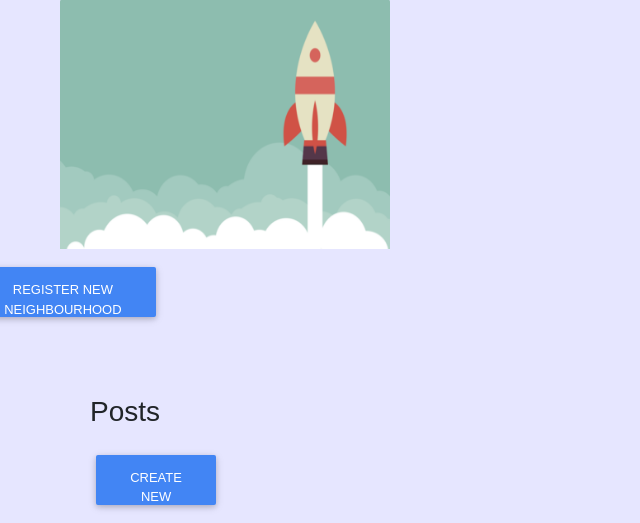
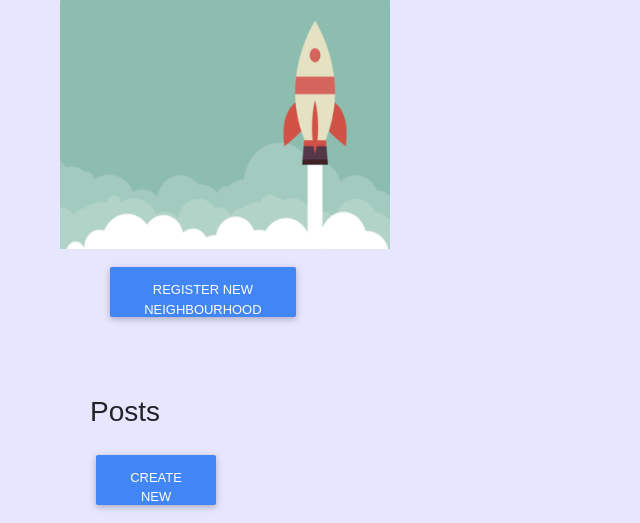
Before and after one commit to 3xistentialcrisis/Hood, a Django app: page /homepage/ in a window 1280 px wide. Shown: the part 963-1486 px from the top of the page, without its empty margins (0-640 px from the left). Run offline with Django 3.2, Linux system fonts and the light colour scheme; the visitor is signed in with stand-in values (Sample User, id 1); data that the repository does not hold is empty; some libraries are stand-ins or nearby versions.

```diff
--- a/hoodapp/templates/homepage.html
+++ b/hoodapp/templates/homepage.html
@@ -55,7 +55,7 @@
                                                 <br>
                                                 <div class="text-center">
                                                         <a href="{% url 'hoodapp:new_hood' %}">
-                                                        <button class="btn btn-primary" style="height:50px;  margin-top: -6px;margin-left: -90px;">Register New Neighbourhood</button>
+                                                        <button class="btn btn-primary" style="height:50px;  margin-top: -6px;margin-left: 50px;">Register New Neighbourhood</button>
                                                         </a>
                                                 </div>
                                         </div>
```
